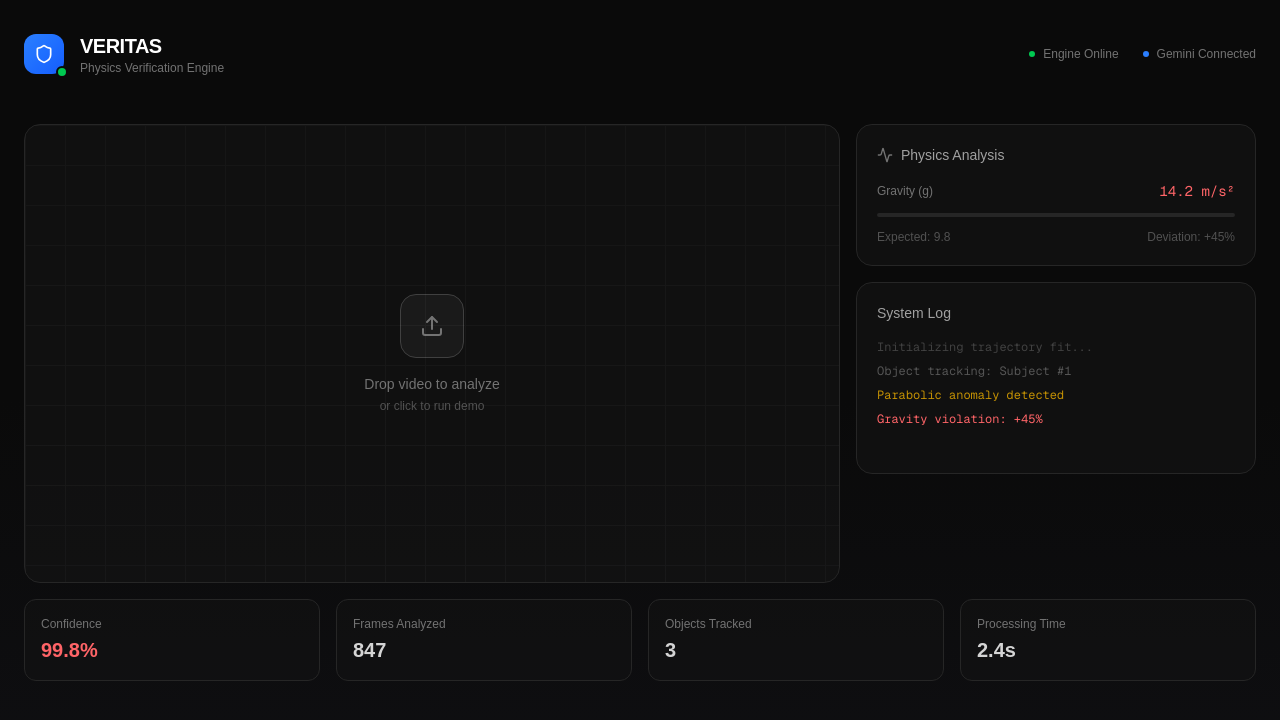
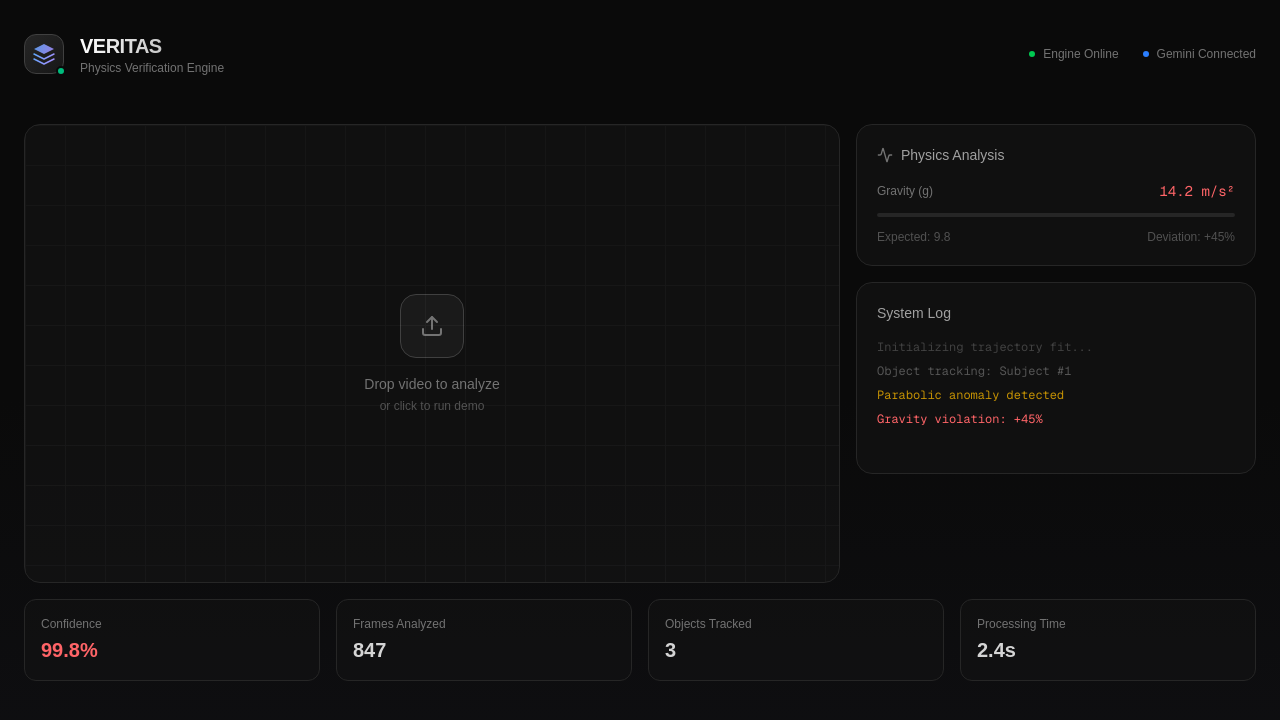
Before and after one commit to BEAST04289/VERITAS.AI, a Next.js app in the folder frontend/: page / in a window 1280 px wide. Shown: the top 720 px of the page. Built offline with nearby package versions, Linux system fonts and the light colour scheme.

Commit message:
feat: Premium abstract logo with gradient

```diff
--- a/frontend/app/page.tsx
+++ b/frontend/app/page.tsx
@@ -44,13 +44,28 @@ export default function VeritasCommandCenter() {
         <header className="flex items-center justify-between mb-12">
           <div className="flex items-center gap-4">
             <div className="relative">
-              <div className="w-10 h-10 rounded-xl bg-gradient-to-br from-blue-500 to-blue-600 flex items-center justify-center">
-                <Shield className="w-5 h-5 text-white" />
+              {/* Premium Abstract Logo */}
+              <div className="w-10 h-10 rounded-xl bg-gradient-to-br from-neutral-800 to-neutral-900 border border-neutral-700 flex items-center justify-center overflow-hidden">
+                <svg width="24" height="24" viewBox="0 0 24 24" fill="none" xmlns="http://www.w3.org/2000/svg">
+                  <path d="M12 2L2 7L12 12L22 7L12 2Z" fill="url(#gradient1)" opacity="0.9" />
+                  <path d="M2 17L12 22L22 17" stroke="url(#gradient2)" strokeWidth="1.5" strokeLinecap="round" strokeLinejoin="round" />
+                  <path d="M2 12L12 17L22 12" stroke="url(#gradient2)" strokeWidth="1.5" strokeLinecap="round" strokeLinejoin="round" />
+                  <defs>
+                    <linearGradient id="gradient1" x1="2" y1="2" x2="22" y2="12" gradientUnits="userSpaceOnUse">
+                      <stop stopColor="#60a5fa" />
+                      <stop offset="1" stopColor="#a78bfa" />
+                    </linearGradient>
+                    <linearGradient id="gradient2" x1="2" y1="12" x2="22" y2="22" gradientUnits="userSpaceOnUse">
+                      <stop stopColor="#60a5fa" />
+                      <stop offset="1" stopColor="#a78bfa" />
+                    </linearGradient>
+                  </defs>
+                </svg>
               </div>
-              <div className="absolute -bottom-1 -right-1 w-3 h-3 bg-green-500 rounded-full border-2 border-[#0a0a0a]" />
+              <div className="absolute -bottom-0.5 -right-0.5 w-2.5 h-2.5 bg-emerald-500 rounded-full border-2 border-[#0a0a0a]" />
             </div>
             <div>
-              <h1 className="text-xl font-semibold tracking-tight">VERITAS</h1>
+              <h1 className="text-xl font-semibold tracking-tight bg-gradient-to-r from-white to-neutral-400 bg-clip-text text-transparent">VERITAS</h1>
               <p className="text-xs text-neutral-500">Physics Verification Engine</p>
             </div>
           </div>
```
